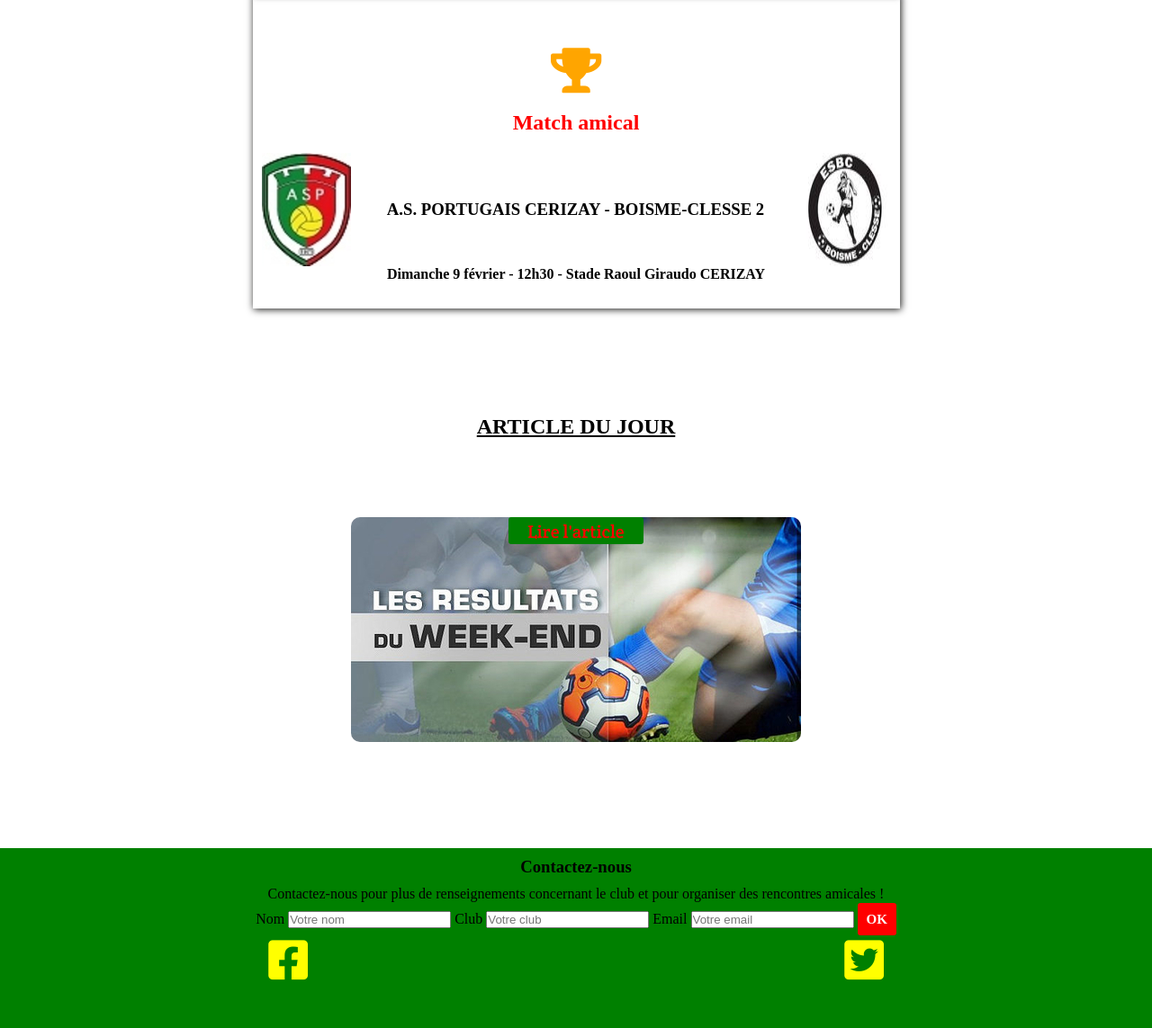
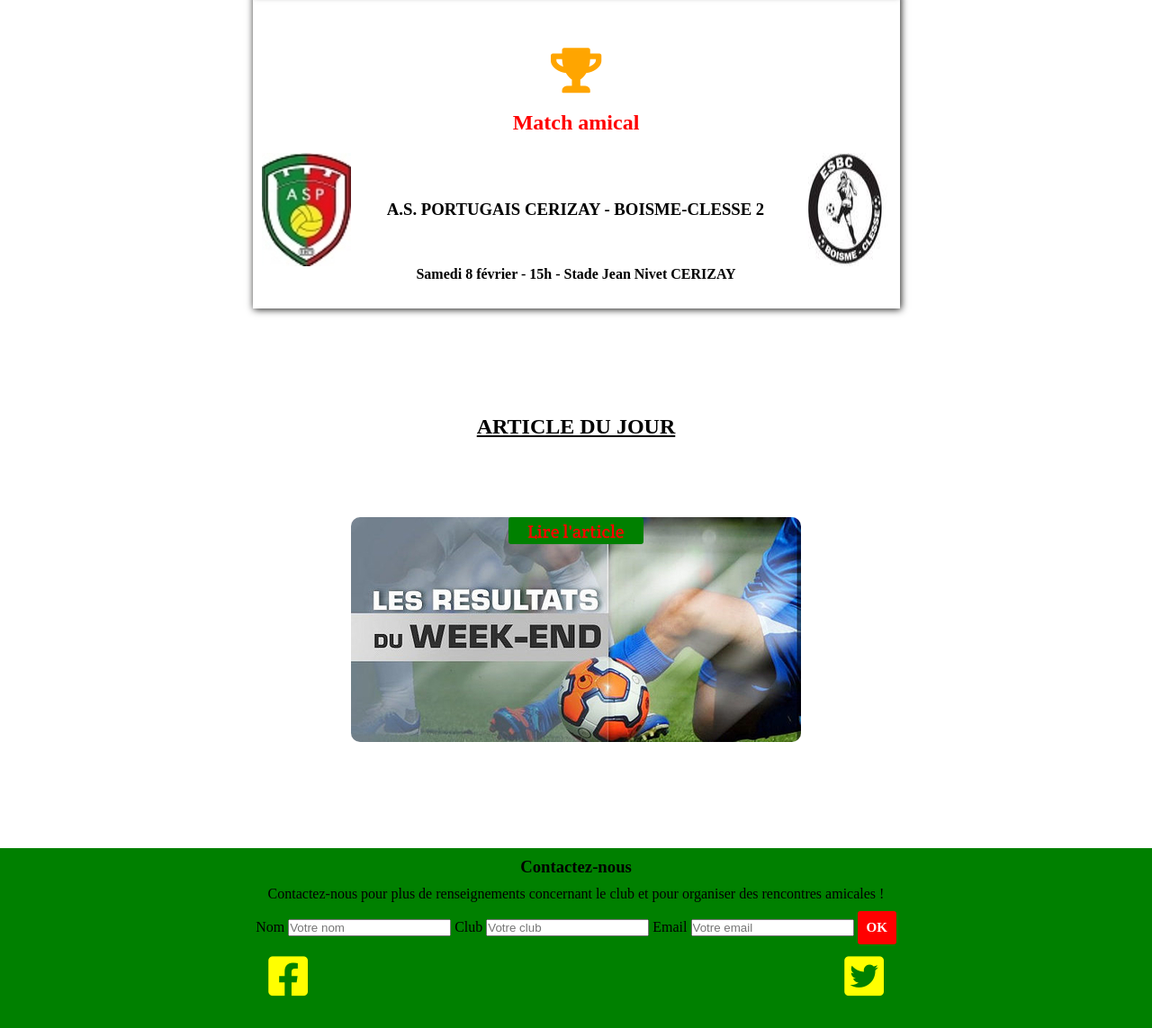
Before and after one commit to Quentin79140/ASP, a plain HTML site: page indexASP.html in a window 1280 px wide. Shown: the part 782-1925 px from the top of the page at 90% size. Drawn offline with Linux system fonts and the light colour scheme.

Commit message:
changement

```diff
--- a/indexASP.html
+++ b/indexASP.html
@@ -65,7 +65,7 @@
                 </div>
                 <div class="info2">
                     <!-- INFO SUR LIEUX, DATE ET HEURE  -->
-                    <h4>Dimanche 9 février - 12h30 - Stade Raoul Giraudo CERIZAY</h4>
+                    <h4>Samedi 8 février - 15h - Stade Jean Nivet CERIZAY</h4>
                 </div>
             </div>
     </section>
@@ -92,7 +92,7 @@
                     <label for="Email">Email</label>
                     <input type="text" id="mail" placeholder="Votre email">
 
-                    <a href="#"<input type="submit" value="OK" class="button-2">OK</a>
+                    <a href="#"><input type="submit" value="OK" class="button-2"></a>
 
                 </form>
 
```
